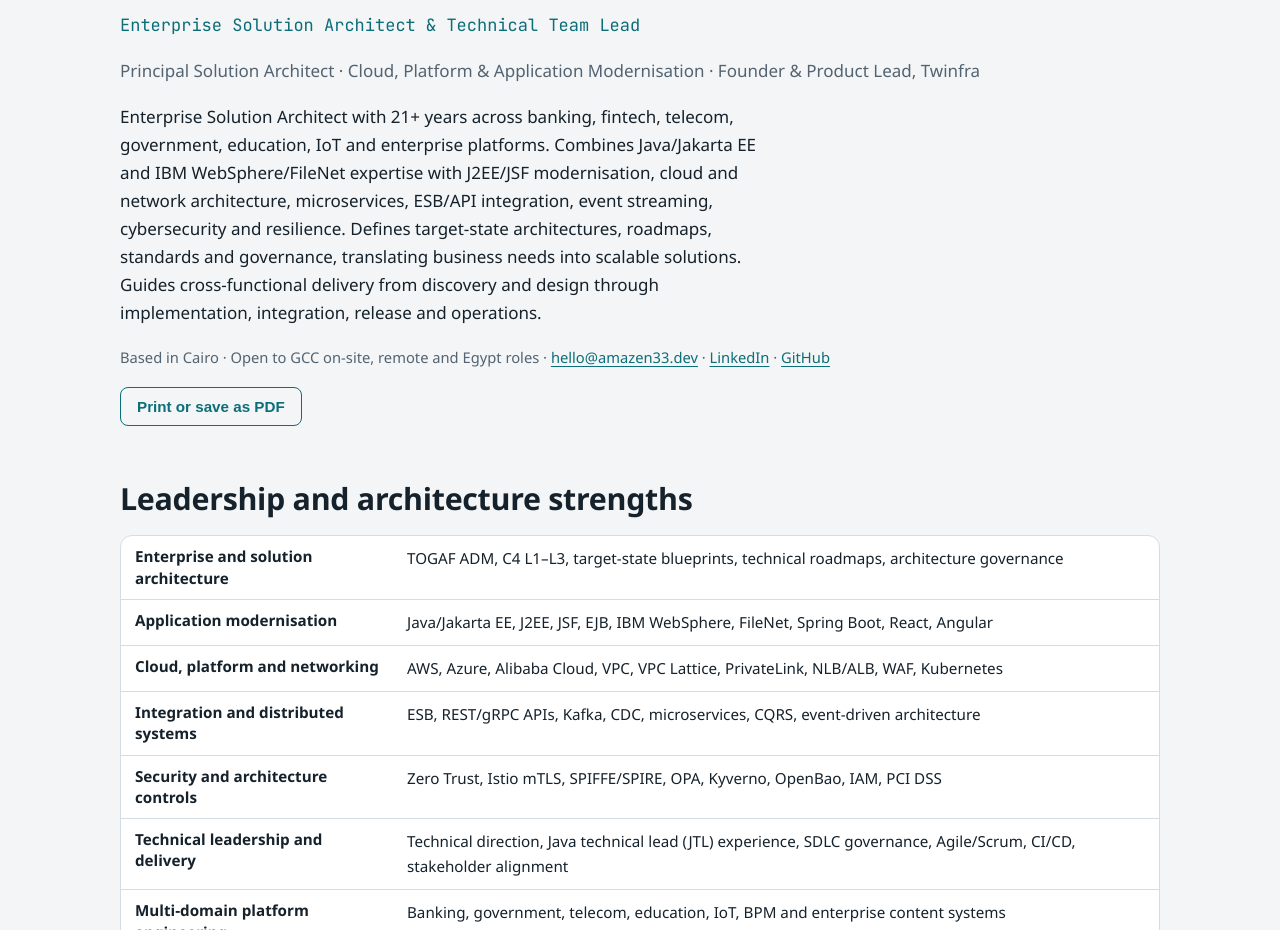
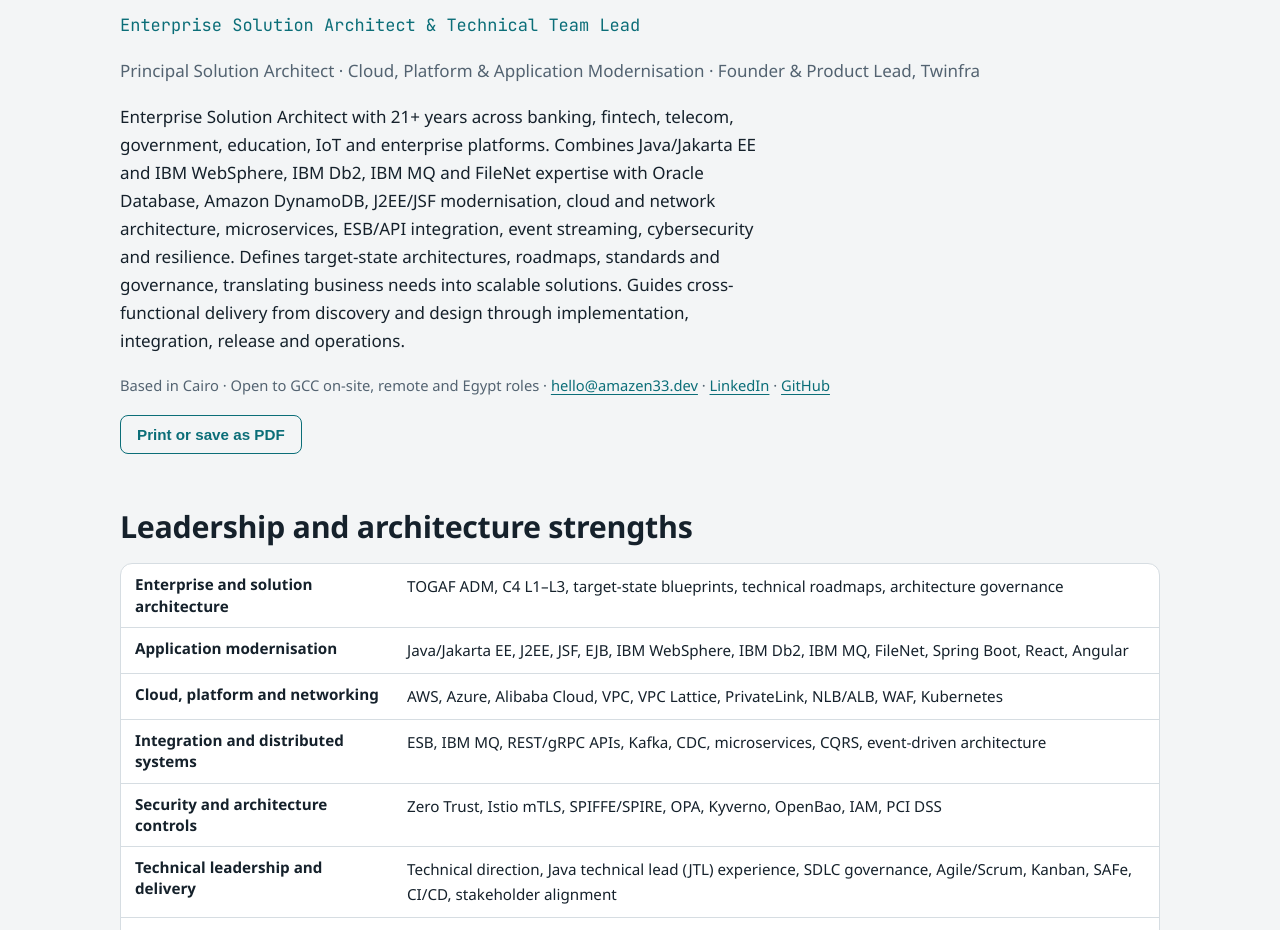
Before and after one commit to amazen33/portfolio, an Astro site: page /cv in a window 1280 px wide. Shown: the part 222-1152 px from the top of the page. Built offline with nearby package versions, Linux system fonts and the light colour scheme; Astro itself is replaced by a stand-in of ours.

Commit message:
Align site to the IBM/Oracle/DynamoDB/SAFe CV; add portrait (#8)
- Summary, strengths and skills name IBM Db2, IBM MQ, Oracle Database,
  Amazon DynamoDB, Amazon S3, Kanban and SAFe; IT-Blocks and Intercom
  entries mention IBM WebSphere, Db2 and MQ.
- Dates and titles match the experience letters: Raqmiyat ends Aug 2018,
  the 2022-2023 NTG Clarity role is "Java Architect".
- About page shows a 480x480 WebP portrait.

Co-authored-by: Claude Opus 5.5 <noreply@anthropic.com>

```diff
--- a/src/data/resume.json
+++ b/src/data/resume.json
@@ -5,7 +5,7 @@
     "label": "Enterprise Solution Architect & Technical Team Lead",
     "email": "hello@amazen33.dev",
     "url": "https://amazen33.dev",
-    "summary": "Enterprise Solution Architect with 21+ years across banking, fintech, telecom, government, education, IoT and enterprise platforms. Combines Java/Jakarta EE and IBM WebSphere/FileNet expertise with J2EE/JSF modernisation, cloud and network architecture, microservices, ESB/API integration, event streaming, cybersecurity and resilience. Defines target-state architectures, roadmaps, standards and governance, translating business needs into scalable solutions. Guides cross-functional delivery from discovery and design through implementation, integration, release and operations.",
+    "summary": "Enterprise Solution Architect with 21+ years across banking, fintech, telecom, government, education, IoT and enterprise platforms. Combines Java/Jakarta EE and IBM WebSphere, IBM Db2, IBM MQ and FileNet expertise with Oracle Database, Amazon DynamoDB, J2EE/JSF modernisation, cloud and network architecture, microservices, ESB/API integration, event streaming, cybersecurity and resilience. Defines target-state architectures, roadmaps, standards and governance, translating business needs into scalable solutions. Guides cross-functional delivery from discovery and design through implementation, integration, release and operations.",
     "location": { "city": "Cairo", "countryCode": "EG" },
     "profiles": [
       { "network": "LinkedIn", "username": "amazen33", "url": "https://www.linkedin.com/in/amazen33" },
@@ -14,11 +14,11 @@
   },
   "strengths": [
     { "name": "Enterprise and solution architecture", "detail": "TOGAF ADM, C4 L1–L3, target-state blueprints, technical roadmaps, architecture governance" },
-    { "name": "Application modernisation", "detail": "Java/Jakarta EE, J2EE, JSF, EJB, IBM WebSphere, FileNet, Spring Boot, React, Angular" },
+    { "name": "Application modernisation", "detail": "Java/Jakarta EE, J2EE, JSF, EJB, IBM WebSphere, IBM Db2, IBM MQ, FileNet, Spring Boot, React, Angular" },
     { "name": "Cloud, platform and networking", "detail": "AWS, Azure, Alibaba Cloud, VPC, VPC Lattice, PrivateLink, NLB/ALB, WAF, Kubernetes" },
-    { "name": "Integration and distributed systems", "detail": "ESB, REST/gRPC APIs, Kafka, CDC, microservices, CQRS, event-driven architecture" },
+    { "name": "Integration and distributed systems", "detail": "ESB, IBM MQ, REST/gRPC APIs, Kafka, CDC, microservices, CQRS, event-driven architecture" },
     { "name": "Security and architecture controls", "detail": "Zero Trust, Istio mTLS, SPIFFE/SPIRE, OPA, Kyverno, OpenBao, IAM, PCI DSS" },
-    { "name": "Technical leadership and delivery", "detail": "Technical direction, Java technical lead (JTL) experience, SDLC governance, Agile/Scrum, CI/CD, stakeholder alignment" },
+    { "name": "Technical leadership and delivery", "detail": "Technical direction, Java technical lead (JTL) experience, SDLC governance, Agile/Scrum, Kanban, SAFe, CI/CD, stakeholder alignment" },
     { "name": "Multi-domain platform engineering", "detail": "Banking, government, telecom, education, IoT, BPM and enterprise content systems" },
     { "name": "Resilience and quality engineering", "detail": "HA/DR, SLOs, observability, performance engineering, fault handling, automated testing" }
   ],
@@ -65,7 +65,7 @@
     },
     {
       "name": "NTG Clarity",
-      "position": "Java Technical Lead / Java Architect",
+      "position": "Java Architect",
       "summary": "IoT Squared engagement · Enterprise IoT and RTLS platforms",
       "location": "Riyadh, KSA",
       "startDate": "2022-12",
@@ -78,12 +78,12 @@
     {
       "name": "Independent consultant (selected client: IT-Blocks)",
       "position": "Java Enterprise Application Modernisation",
-      "summary": "Education-sector J2EE/JSF system modernisation",
+      "summary": "Education-sector J2EE/JSF modernisation and IBM enterprise platforms",
       "location": "Cairo, Egypt",
       "startDate": "2020-06",
       "endDate": "2021-12",
       "highlights": [
-        "Education platform modernisation: modernised a legacy J2EE/JSF educational system, working across its server-side presentation and Java enterprise application layers.",
+        "Education platform modernisation: modernised a legacy J2EE/JSF educational system, working hands-on with IBM WebSphere Application Server, IBM Db2 and IBM MQ alongside its server-side presentation and Java application layers.",
         "Enterprise application modernisation: focused on maintainability and incremental evolution of the existing platform while preserving established application behaviour and business workflows."
       ]
     },
@@ -93,7 +93,7 @@
       "summary": "ELM engagement · Government integration and national digital services",
       "location": "Riyadh, KSA",
       "startDate": "2013-11",
-      "endDate": "2019-08",
+      "endDate": "2018-08",
       "highlights": [
         "Government integration gateways: engineered gateways for Jawazat (General Directorate of Passports) and Mooroor (General Directorate of Traffic; TAMM, Bashir), supporting border-control and travel-authorisation processes, visa services, Saher automated traffic monitoring, vehicle registration and licensing.",
         "Designed backend services and Enterprise Service Bus (ESB) workflows for Muqeem and residency-related digital services, supporting visa, Iqama and workforce-management transactions.",
@@ -129,7 +129,7 @@
       "position": "Senior J2EE Developer",
       "period": "Apr 2006 – Jan 2007",
       "location": "Cairo, Egypt",
-      "summary": "ISO 8583 banking middleware and internal transaction-monitoring tools for payment-message processing and operational visibility."
+      "summary": "ISO 8583 banking middleware and internal transaction-monitoring tools, using IBM MQ for asynchronous message queuing and payment-message processing."
     },
     {
       "name": "GATES",
@@ -153,15 +153,15 @@
     { "name": "Sun Certified Programmer for Java (SCJP)" },
     { "name": "Sun Certified Web Component Developer (SCWCD)" }
   ],
-  "frameworks": ["TOGAF ADM", "C4 (L1–L3)", "PCI DSS 4.0", "Agile/Scrum"],
+  "frameworks": ["TOGAF ADM", "C4 (L1–L3)", "PCI DSS 4.0", "Agile/Scrum", "Kanban", "SAFe"],
   "skills": [
-    { "name": "Enterprise architecture and governance", "keywords": ["TOGAF ADM", "C4 L1–L3", "Architecture standards", "Technical roadmaps", "Design reviews", "Agile/Scrum delivery"] },
+    { "name": "Enterprise architecture and governance", "keywords": ["TOGAF ADM", "C4 L1–L3", "Architecture standards", "Technical roadmaps", "Design reviews", "Agile/Scrum, Kanban and SAFe"] },
     { "name": "Banking and payment integration", "keywords": ["ISO 8583 banking middleware", "Stripe Billing / Payments APIs", "Payment processing", "PCI DSS 4.0"] },
-    { "name": "Application modernisation and Java", "keywords": ["Java / Jakarta EE", "J2EE, JSF, EJB", "Spring Framework / Boot / Cloud", "IBM WebSphere Application Server", "IBM FileNet P8", "React", "Angular", "Microservices"] },
+    { "name": "Application modernisation and Java", "keywords": ["Java / Jakarta EE", "J2EE, JSF, EJB", "Spring Framework / Boot / Cloud", "IBM WebSphere Application Server", "IBM FileNet P8", "Oracle Database", "React", "Angular", "Microservices"] },
     { "name": "Cloud, platform and networking", "keywords": ["AWS (EKS, VPC, VPC Lattice, PrivateLink, NLB/ALB, WAF, S3, Route 53, CloudWatch)", "Azure", "Kubernetes", "Docker", "Helm", "Ansible", "Terraform"] },
-    { "name": "Integration and event streaming", "keywords": ["ESB", "REST / gRPC / GraphQL APIs", "Apache Kafka", "MirrorMaker 2", "Debezium CDC", "RabbitMQ", "Apache Flink", "Spark"] },
+    { "name": "Integration and event streaming", "keywords": ["ESB", "IBM MQ", "REST / gRPC / GraphQL APIs", "Apache Kafka", "MirrorMaker 2", "Debezium CDC", "RabbitMQ", "Apache Flink", "Spark"] },
     { "name": "Security and DevSecOps", "keywords": ["Zero Trust", "Istio mTLS", "SPIFFE/SPIRE", "OPA", "Kyverno", "OpenBao", "IAM", "GitOps", "CI/CD", "SBOM and vulnerability assessment"] },
-    { "name": "Data, workflow and AI", "keywords": ["PostgreSQL", "IBM Db2", "MongoDB", "Cassandra", "BPM", "Saga and Camunda (familiarity)", "LLM integration", "RAG", "AI security"] },
+    { "name": "Data, workflow and AI", "keywords": ["Oracle Database", "IBM Db2", "Amazon DynamoDB", "Amazon S3", "PostgreSQL", "MongoDB", "Cassandra", "BPM", "Saga and Camunda (familiarity)", "LLM integration", "RAG", "AI security"] },
     { "name": "Resilience and performance", "keywords": ["High availability", "Disaster recovery", "SLOs", "Observability", "Distributed fault handling", "Automated quality controls"] }
   ]
 }
--- a/src/styles/global.css
+++ b/src/styles/global.css
@@ -113,6 +113,10 @@ main { padding-block: 48px 80px; }
 .hero .role { font-family: var(--font-mono); font-size: 0.95rem; color: var(--accent); }
 .hero .meta { display: flex; flex-wrap: wrap; gap: 6px 18px; color: var(--muted); font-size: 0.95rem; }
 .actions { display: flex; flex-wrap: wrap; gap: 10px; }
+
+/* Portrait header (About) */
+.portrait-head { display: flex; align-items: center; gap: 24px; flex-wrap: wrap; }
+.portrait { width: 144px; height: 144px; border-radius: 50%; object-fit: cover; border: 3px solid var(--surface); box-shadow: 0 0 0 1px var(--rule), var(--shadow); flex: none; }
 .btn { display: inline-flex; align-items: center; gap: 8px; padding: 10px 16px; border-radius: 8px; font-weight: 700; font-size: 0.95rem; text-decoration: none; border: 1px solid var(--accent); }
 .btn.primary { background: var(--accent); color: var(--accent-ink); }
 .btn.secondary { color: var(--accent); background: transparent; }
```
Also changed, not shown: src/pages/about.astro (+10 -6 lines), CHANGELOG.md, public/ahmed-mazen.webp (added).
